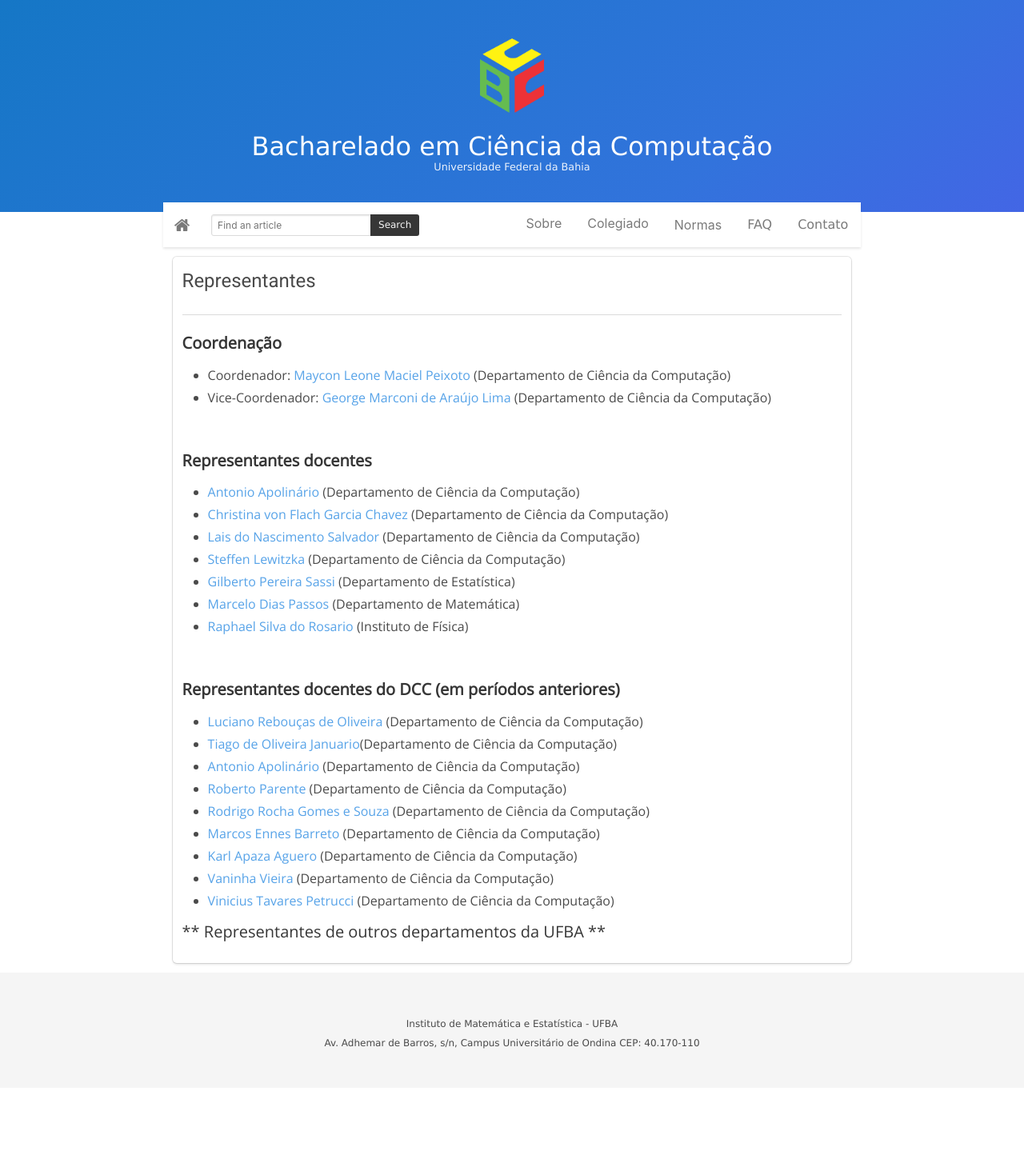
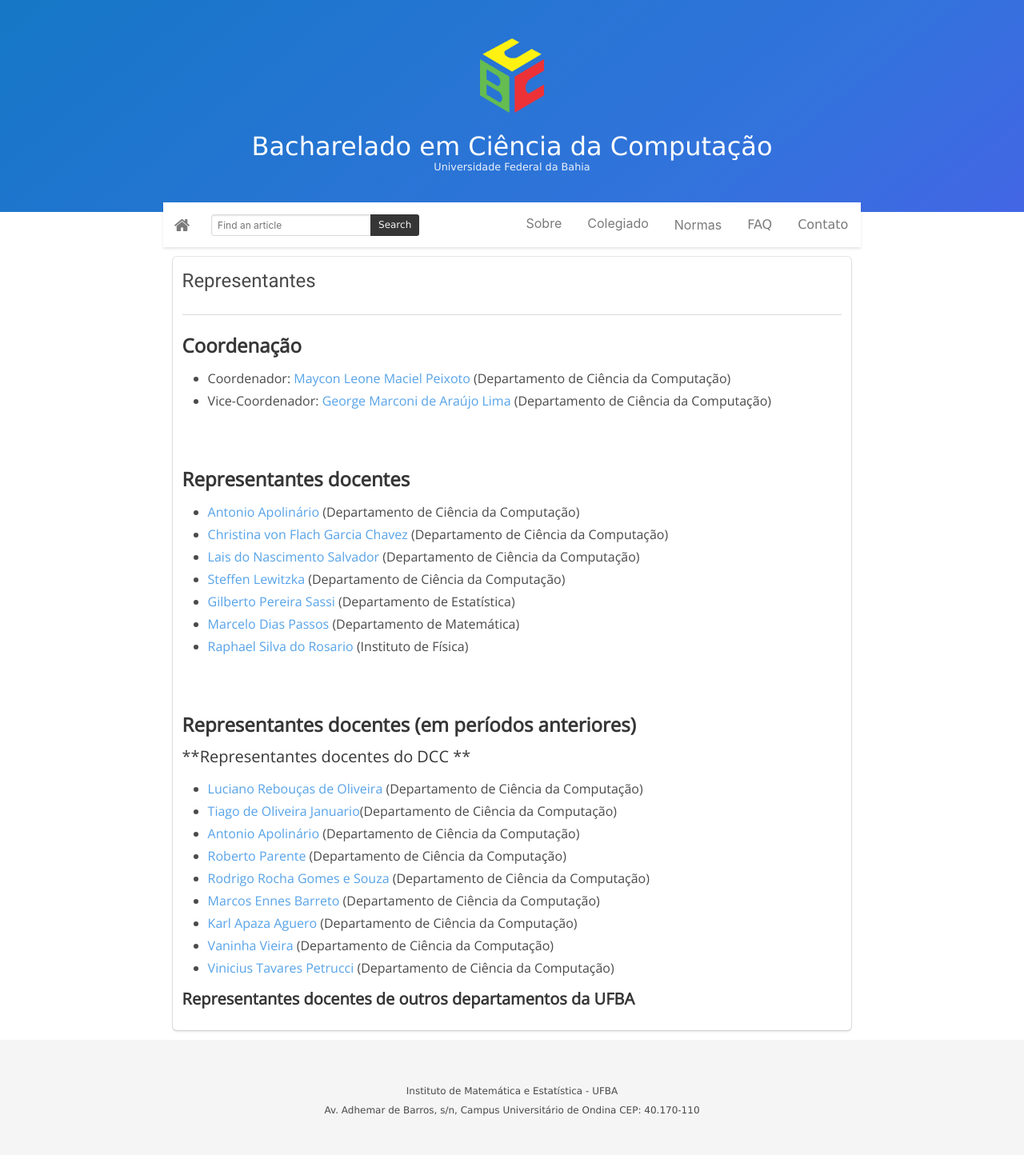
Before and after one commit to bcc-ufba/bcc-ufba.github.io, a Jekyll site: the page built from representantes.markdown, in a window 1280 px wide. Shown: the whole page at 80% size. Built offline with Jekyll 4.4.1, drawn with Linux system fonts in a browser that asks for light colours; before the commit the page ends 1360 px from its top, so only the background shows below that.

Commit message:
Update representantes.markdown

```diff
--- a/representantes.markdown
+++ b/representantes.markdown
@@ -4,7 +4,7 @@
 ---
 
 
-#### **Coordenação**
+### **Coordenação**
 
 * Coordenador: [Maycon Leone Maciel Peixoto][prof15] (Departamento de Ciência da Computação)
 
@@ -12,7 +12,7 @@
 
 <br>
 
-#### **Representantes docentes**
+### **Representantes docentes**
 
 * [Antonio Apolinário][prof3] (Departamento de Ciência da Computação)
 * [Christina von Flach Garcia Chavez][prof7] (Departamento de Ciência da Computação)
@@ -34,7 +34,9 @@
 <br>
 -->
 
-#### **Representantes docentes do DCC (em períodos anteriores)**
+### **Representantes docentes (em períodos anteriores)**
+
+#### **Representantes docentes do DCC **
 
 * [Luciano Rebouças de Oliveira][prof1] (Departamento de Ciência da Computação)
 * [Tiago de Oliveira Januario][prof2](Departamento de Ciência da Computação)
@@ -45,6 +47,10 @@
 * [Karl Apaza Aguero][prof11] (Departamento de Ciência da Computação)
 * [Vaninha Vieira][prof12] (Departamento de Ciência da Computação)
 * [Vinicius Tavares Petrucci][prof14] (Departamento de Ciência da Computação)
+
+#### **Representantes docentes de outros departamentos da UFBA**
+
+<!-- Computação -->
 
 [prof1]:https://wiki.dcc.ufba.br/DCC/ProfLucianoReboucas
 [prof2]:https://wiki.dcc.ufba.br/DCC/ProfTiagoJanuario
```
Also changed, not shown: other parts of representantes.markdown (+2 -1 lines).
